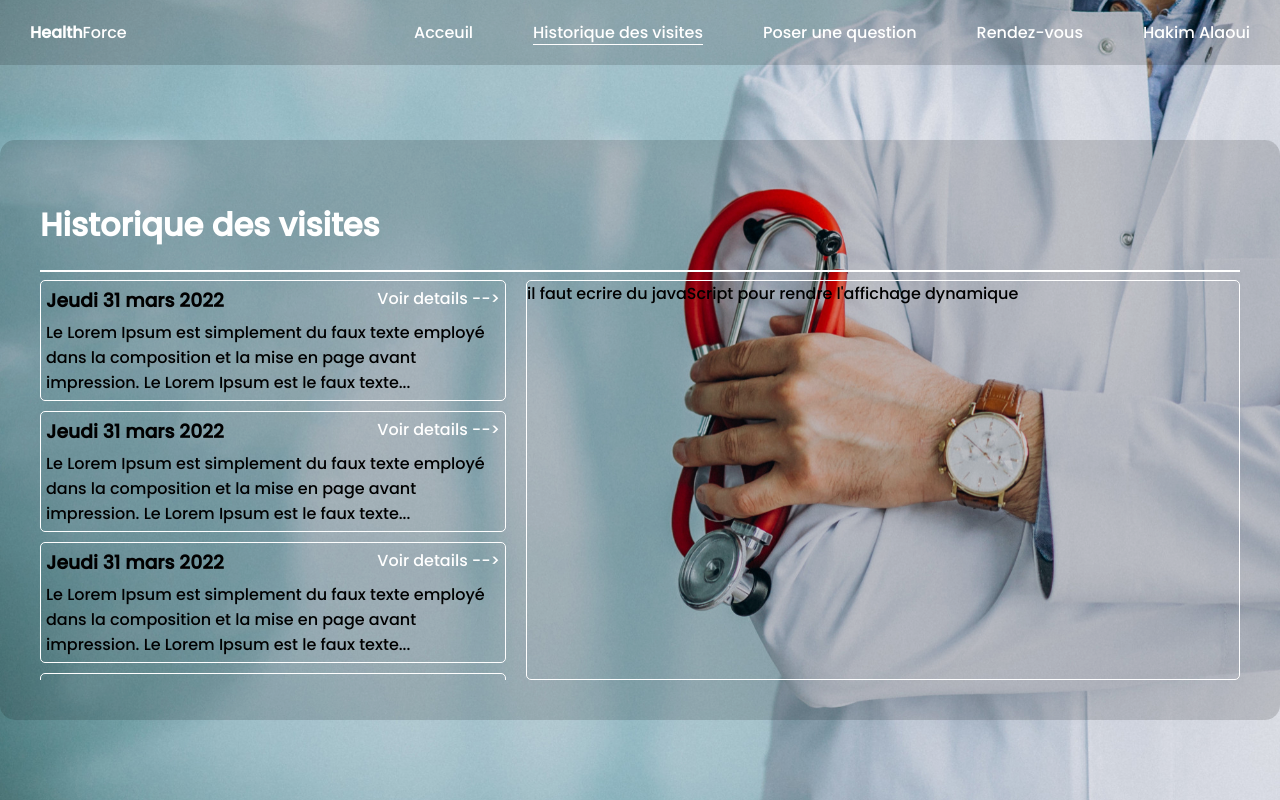
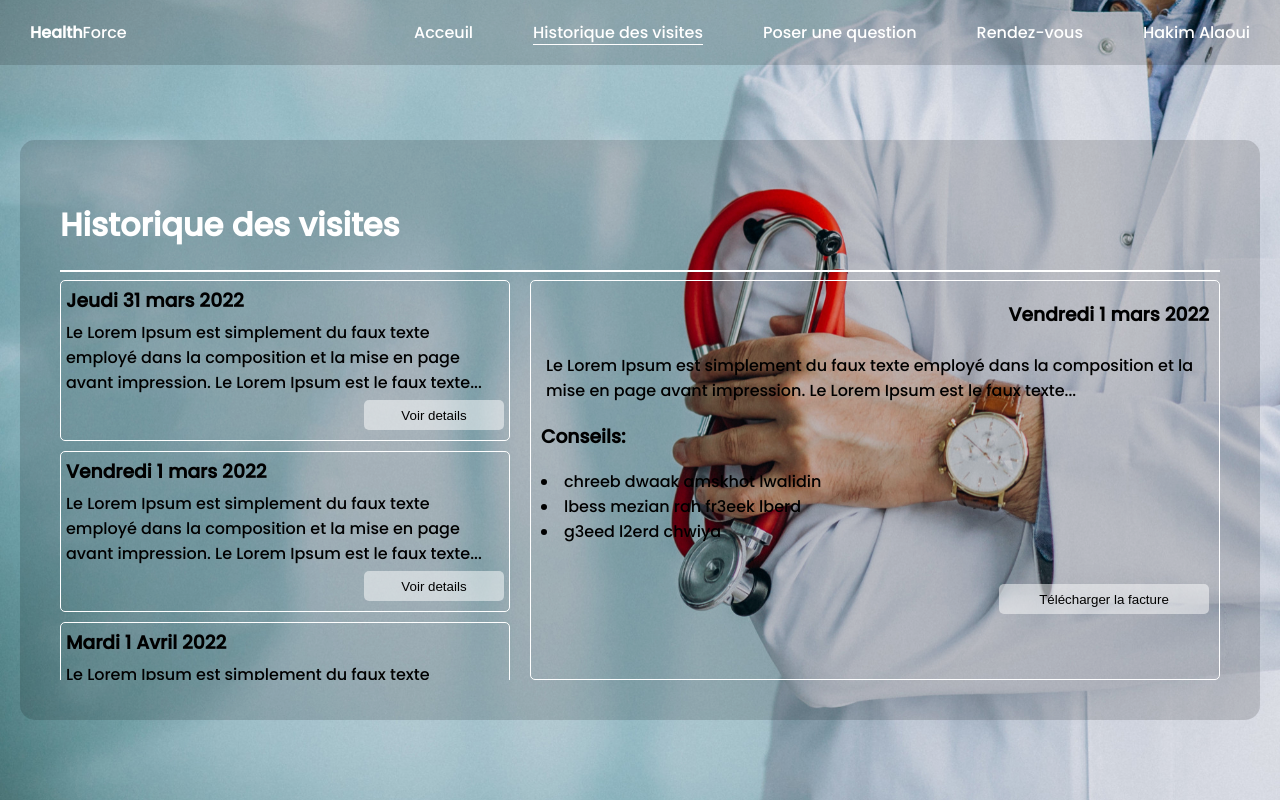
Before and after one commit to bader-t/HealthForce, a React (Create React App) app: page /historique in a window 1280 px wide. Built offline with nearby package versions, Linux system fonts and the light colour scheme.

Commit message:
affichage dynamique des visites

```diff
--- a/src/components/detail-visite/DetailVisite.js
+++ b/src/components/detail-visite/DetailVisite.js
@@ -1,10 +1,23 @@
 import React from "react";
-import { Link } from "react-router-dom";
 import "./detail-visite.css";
 
 const DetailVisite = (props) => (
   <div className="description-visite">
-    il faut ecrire du javaScript pour rendre l'affichage dynamique
+    <div className="header-visite">
+      <h3>{props.date}</h3>
+    </div>
+    <div className="main-visite">
+      <p>{props.description}</p>
+      <div>
+        <h3>Conseils:</h3>
+        {props.consiels.map((item) => (
+          <li>{item}</li>
+        ))}
+      </div>
+    </div>
+    <div className="footer-visite">
+      <button className="facture-button">Télécharger la facture</button>
+    </div>
   </div>
 );
 export default DetailVisite;
--- a/src/components/detail-visite/detail-visite.css
+++ b/src/components/detail-visite/detail-visite.css
@@ -4,4 +4,23 @@
     width:60%;
     height: 400px;
     margin-left: 10px;
+    padding:0 10px;
 }
+.header-visite{
+    display: flex;
+    justify-content: flex-end;
+}
+.footer-visite{
+    display: flex;
+    justify-content: flex-end;
+    margin-top: 40px;
+
+}
+.facture-button{
+    background-color: rgba(2550, 255, 255, 0.5);
+    height: 30px;
+    width: 210px;
+    border: none;
+    cursor: pointer;
+    border-radius: 5px;
+}
--- a/src/components/visite/Visite.js
+++ b/src/components/visite/Visite.js
@@ -1,12 +1,10 @@
 import React from "react";
-import { Link } from "react-router-dom";
 import "./visite.css";
 
 const Visite = (props) => (
   <div className="historique-item">
     <div className="header">
       <h3>{props.date}</h3>
-      <a href="#">Voir details --&gt;</a>
     </div>
     <p>{props.description}</p>
   </div>
--- a/src/components/visite/visite.css
+++ b/src/components/visite/visite.css
@@ -1,8 +1,4 @@
-.historique-item{
-    border:solid 1px white;
-    border-radius:5px;
-    margin-bottom: 10px;
-}
+
  .header h3{
     margin:0%;
 }
--- a/src/pages/historique/Historique.js
+++ b/src/pages/historique/Historique.js
@@ -1,41 +1,81 @@
 import React from "react";
-import { Link } from "react-router-dom";
 import { Navbar, Visite, DetailVisite } from "../../components";
 import "./historique.css";
+import { useState } from "react";
 const visites = [
   {
     date: "Jeudi 31 mars 2022",
     description:
       "Le Lorem Ipsum est simplement du faux texte employé dans la composition et la mise en page avant impression. Le Lorem Ipsum est le faux texte...",
+    id: 0,
+    conseils: [
+      "chreeb dwaak amskhot lwalidin",
+      "lbess mezian rah fr3eek lberd",
+      "g3eed l2erd chwiya",
+    ],
   },
   {
-    date: "Jeudi 31 mars 2022",
+    date: "Vendredi 1 mars 2022",
     description:
       "Le Lorem Ipsum est simplement du faux texte employé dans la composition et la mise en page avant impression. Le Lorem Ipsum est le faux texte...",
+    id: 1,
+    conseils: [
+      "chreeb dwaak amskhot lwalidin",
+      "lbess mezian rah fr3eek lberd",
+      "g3eed l2erd chwiya",
+    ],
   },
   {
-    date: "Jeudi 31 mars 2022",
+    date: "Mardi 1 Avril 2022",
     description:
       "Le Lorem Ipsum est simplement du faux texte employé dans la composition et la mise en page avant impression. Le Lorem Ipsum est le faux texte...",
+    id: 2,
+    conseils: [
+      "chreeb dwaak amskhot lwalidin",
+      "lbess mezian rah fr3eek lberd",
+      "g3eed l2erd chwiya",
+    ],
   },
   {
-    date: "Jeudi 31 mars 2022",
+    date: "Jeudi 10 juin 2022",
     description:
       "Le Lorem Ipsum est simplement du faux texte employé dans la composition et la mise en page avant impression. Le Lorem Ipsum est le faux texte...",
+    id: 3,
+    conseils: [
+      "chreeb dwaak amskhot lwalidin",
+      "lbess mezian rah fr3eek lberd",
+      "g3eed l2erd chwiya",
+    ],
   },
   {
-    date: "Jeudi 31 mars 2022",
+    date: "mardi 4 janvier 2023",
     description:
       "Le Lorem Ipsum est simplement du faux texte employé dans la composition et la mise en page avant impression. Le Lorem Ipsum est le faux texte...",
+    id: 4,
+    conseils: [
+      "chreeb dwaak amskhot lwalidin",
+      "lbess mezian rah fr3eek lberd",
+      "g3eed l2erd chwiya",
+    ],
   },
   {
-    date: "Jeudi 31 mars 2022",
+    date: "Jeudi 11 mars 2023",
     description:
       "Le Lorem Ipsum est simplement du faux texte employé dans la composition et la mise en page avant impression. Le Lorem Ipsum est le faux texte...",
+    id: 5,
+    conseils: [
+      "chreeb dwaak amskhot lwalidin",
+      "lbess mezian rah fr3eek lberd",
+      "g3eed l2erd chwiya",
+    ],
   },
 ];
 
-const Historique = () => (
+function Historique() {
+  const [idVisite, handleChange] = useState(1);
+  const visiteToShow = visites.filter((item) => item.id === idVisite);
+
+  return (
     <div className="container bg-2">
       <Navbar active="historique" status="authentified"></Navbar>
 
@@ -47,18 +87,33 @@ const Historique = () => (
             <div className="list-of-visites">
               {visites.map((item) => {
                 return (
+                  <div className="conteneur-visite">
                     <Visite
                       date={item.date}
                       description={item.description}
                     ></Visite>
+                    <div className="button-container">
+                      <button
+                        className="detail-button"
+                        onClick={() => handleChange(item.id)}
+                      >
+                        Voir details
+                      </button>
+                    </div>
+                  </div>
                 );
               })}
             </div>
-          <DetailVisite></DetailVisite>
+            <DetailVisite
+              date={visiteToShow[0].date}
+              description={visiteToShow[0].description}
+              consiels={visiteToShow[0].conseils}
+            ></DetailVisite>
           </div>
         </div>
       </div>
     </div>
   );
+}
 
 export default Historique;
--- a/src/pages/historique/historique.css
+++ b/src/pages/historique/historique.css
@@ -2,6 +2,7 @@
   background-color: rgba(0, 0, 0, 0.15);
   padding: 40px;
   border-radius: 15px;
+  margin:0 20px;
 }
 .visite-container{
   display: flex;
@@ -21,3 +22,26 @@
   flex-direction: column;
   overflow: scroll;
 }
+.conteneur-visite{
+
+    border:solid 1px white;
+    border-radius:5px;
+    margin-bottom: 10px;
+    display:flex ;
+    flex-direction: column;
+
+}
+.button-container{
+  display: flex;
+  justify-content: flex-end;
+  margin-right: 5px;
+}
+.detail-button{
+  background-color: rgba(2550, 255, 255, 0.5);
+  height: 30px;
+  width: 140px;
+  border: none;
+  cursor: pointer;
+  border-radius: 5px;
+  margin-bottom: 10px;
+  }
```
Lines whose indentation alone changed are shown as unchanged.
